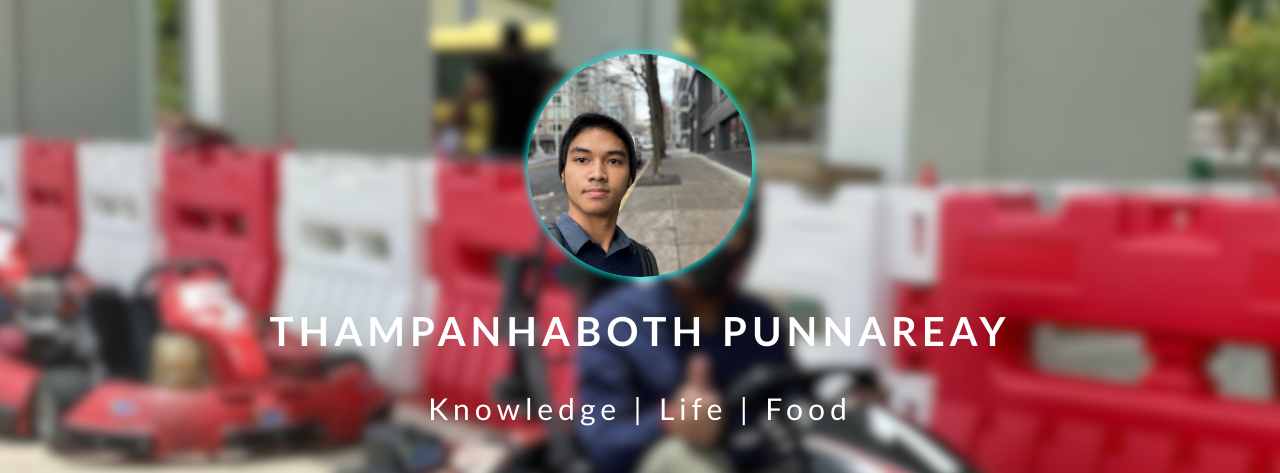
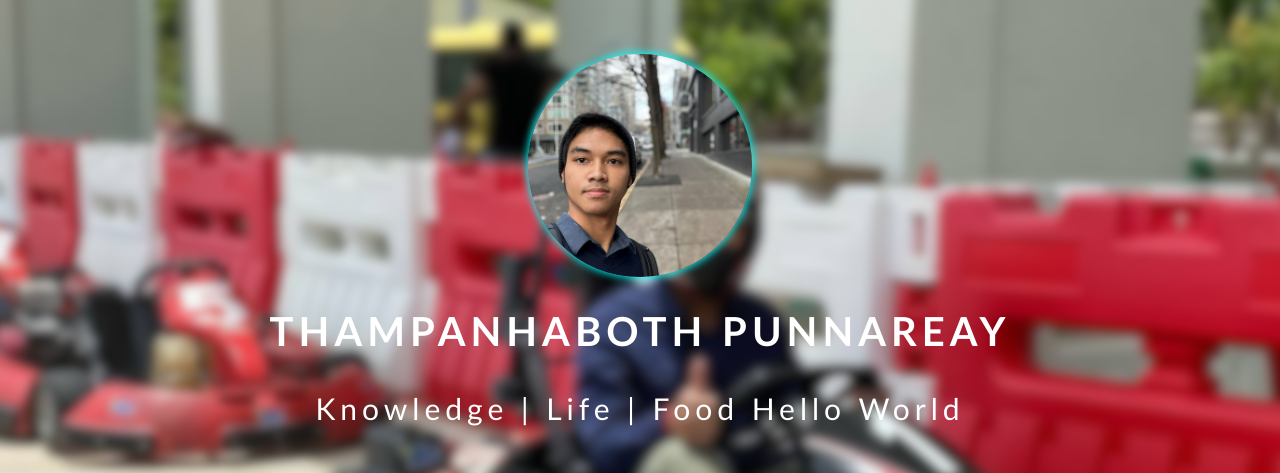
Before and after one commit to PBDevTechy/panhaboth_kh-links, a plain HTML site: page index.html in a window 1280 px wide. Shown: the top 473 px of the page. Drawn offline with Linux system fonts and the light colour scheme.

Commit message:
Update index.html

```diff
--- a/index.html
+++ b/index.html
@@ -18,7 +18,7 @@
       </h1>
       <div>
         <p class="bio">
-          Knowledge | Life | Food
+          Knowledge | Life | Food Hello World
         </p>
       </div>
       <a class="link" href="https://www.facebook.com/thampanhaboth.punnareay.3?mibextid=opq0tG" target="_blank">
```
